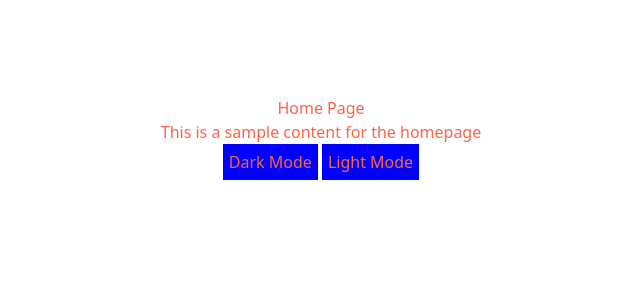
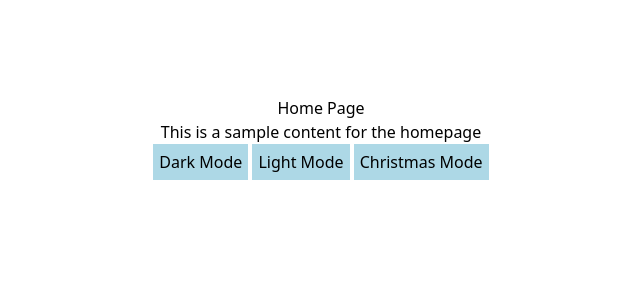
Before and after one commit to sky-lester/nextjs-light-dark-theme, a Next.js app: page / in a window 1280 px wide. Shown: the top 300 px of the page, without its empty margins (319-959 px from the left). Built offline with nearby package versions, Linux system fonts and the light colour scheme.

Commit message:
add other themes

```diff
--- a/src/app/page.tsx
+++ b/src/app/page.tsx
@@ -10,6 +10,7 @@ export default function Home() {
       <div className="" style={{ display: "flex", gap: "4px" }}>
         <button onClick={() => setTheme("dark")}>Dark Mode</button>
         <button onClick={() => setTheme("light")}>Light Mode</button>
+        <button onClick={() => setTheme("christmas")}>Christmas Mode</button>
       </div>
     </main>
   )
--- /dev/null
+++ b/src/app/themes/christmas.css
@@ -0,0 +1,5 @@
+[data-theme="christmas"] {
+  --bg-color: pink;
+  --text-color: tomato;
+  --primary: red;
+}
--- a/src/app/themes/dark.scss
+++ b/src/app/themes/dark.css
@@ -1,5 +1,5 @@
 [data-theme="dark"] {
   --bg-color: black;
   --text-color: white;
-  --primary: green;
+  --primary: gray;
 }
--- a/src/app/themes/light.scss
+++ b/src/app/themes/light.css
@@ -1,5 +1,5 @@
 [data-theme="light"] {
   --bg-color: white;
-  --text-color: tomato;
-  --primary: blue;
+  --text-color: black;
+  --primary: lightblue;
 }
--- a/src/theme-context.tsx
+++ b/src/theme-context.tsx
@@ -9,7 +9,7 @@ import {
   useState
 } from "react"
 
-type Theme = "light" | "dark"
+type Theme = "light" | "dark" | "christmas"
 
 interface ThemeContextProps {
   theme: Theme
```
Also changed, not shown: src/app/globals.scss (+6 -2 lines).
